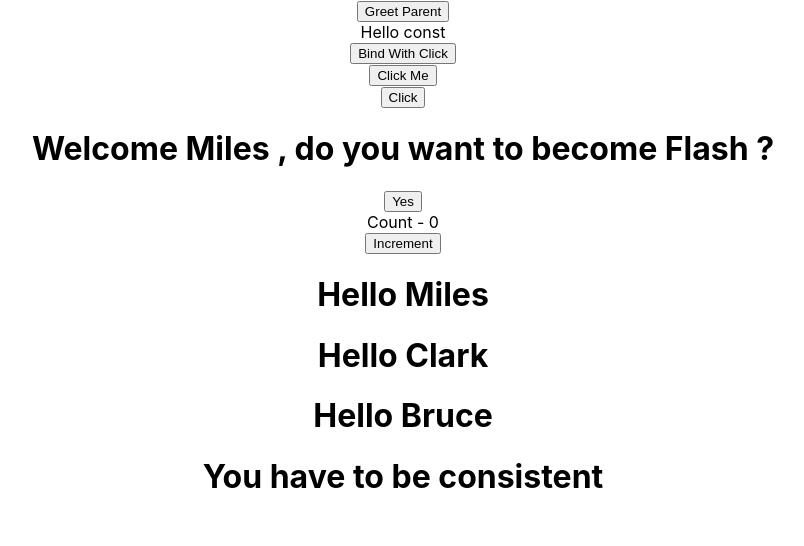
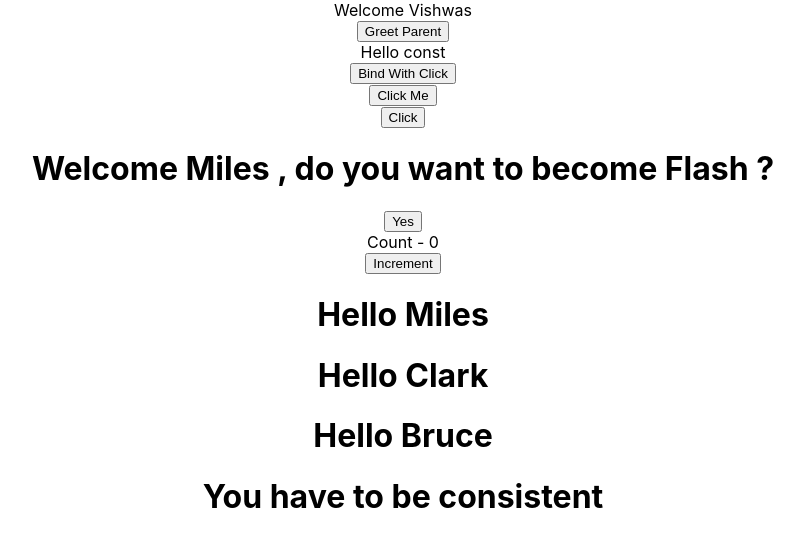
Before and after one commit to DavisKiprotich/React-Introduction, a React (Create React App) app in the folder react-introduction/: page / in a window 1280 px wide. Shown: the top 546 px of the page, without its empty margins (237-1041 px from the left). Built offline with nearby package versions, Linux system fonts and the light colour scheme.

Commit message:
if else condition rendering isLoggedIn state

```diff
--- a/react-introduction/src/App.js
+++ b/react-introduction/src/App.js
@@ -9,10 +9,12 @@
 import ClassClick from './components/ClassClick';
 import EventBind from './components/EventBind';
 import ParentComponent from './components/ParentComponent';
+import UserGreeting from './components/UserGreeting';
 
 function App() {
   return (
     <div className="App">
+      <UserGreeting />
       <ParentComponent />
       <EventBind />
       <ClassClick />
--- /dev/null
+++ b/react-introduction/src/components/UserGreeting.js
@@ -0,0 +1,33 @@
+import React, { Component } from 'react'
+
+class UserGreeting extends Component {
+
+    constructor(props) {
+      super(props)
+
+      this.state = {
+         isLoggedIn: true
+      }
+    }
+  render() {
+    if(this.state.isLoggedIn){
+        return(
+            <div>Welcome Vishwas</div>
+        )
+    }else{
+        return(
+            <div>Welcome Guest</div>
+        )
+    }
+
+
+    // return (
+    //   <div>
+    //     <div>Welcome Karoti</div>
+    //     <div>Welcome Guest</div>
+    //   </div>
+    // )
+  }
+}
+
+export default UserGreeting
```
